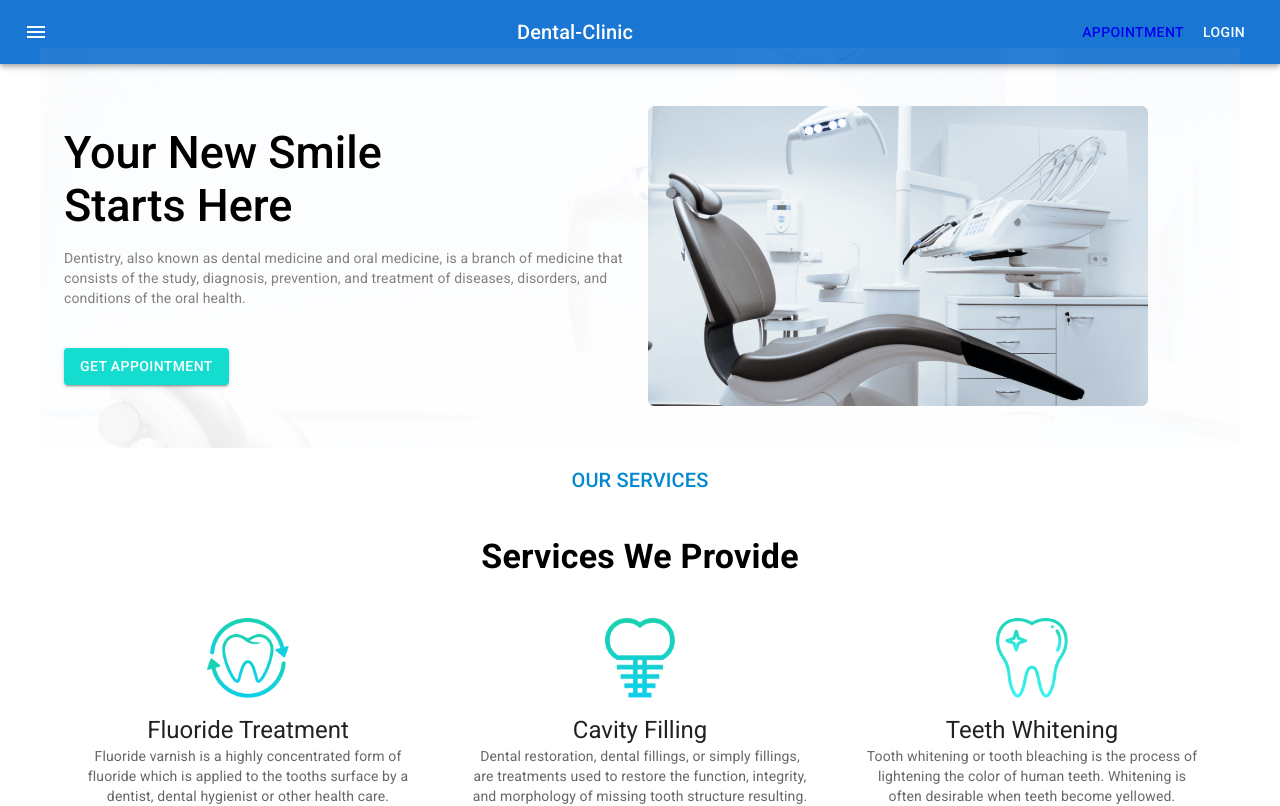
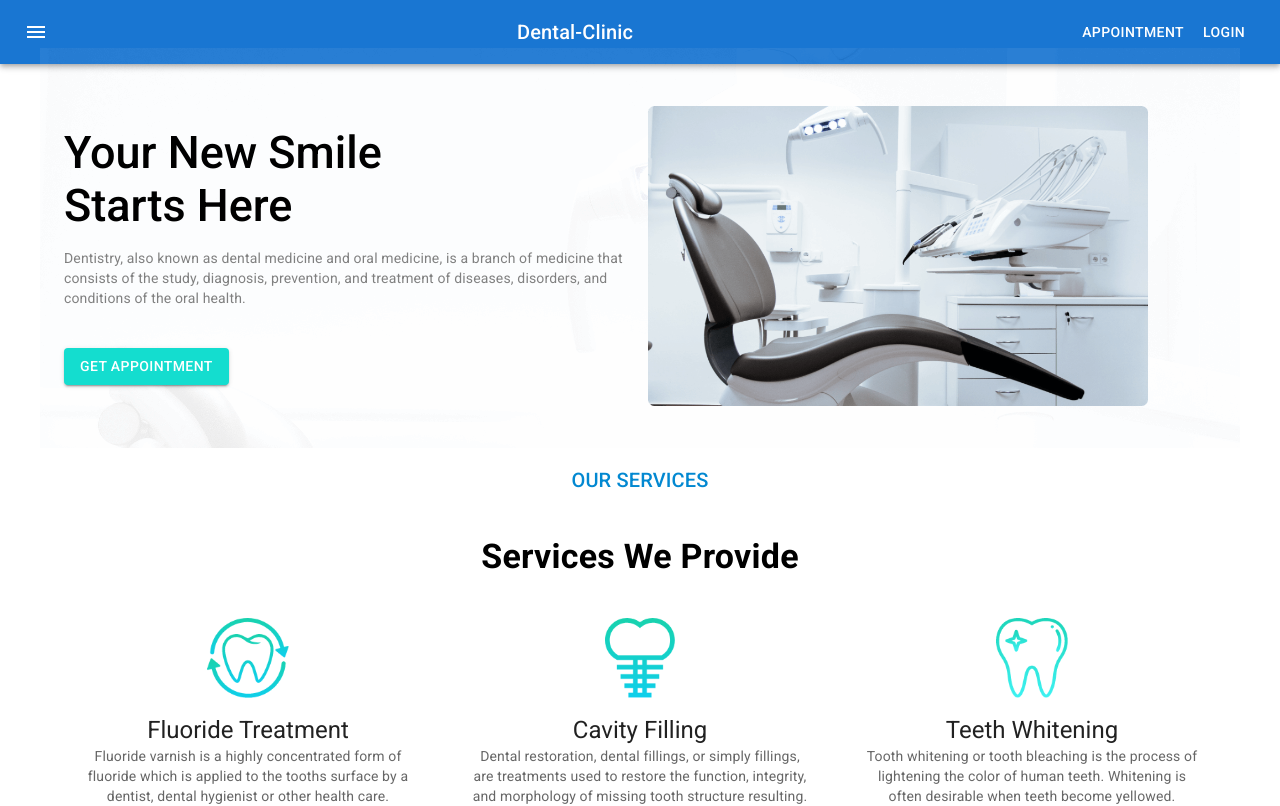
Before and after one commit to Rakibul-Hasan-max/dental-clinic, a React (Create React App) app: page / in a window 1280 px wide. Shown: the top 806 px of the page. Built offline with nearby package versions, Linux system fonts and the light colour scheme; no server answers.

Commit message:
google done

```diff
--- a/src/Pages/Shared/Navigation/Navigation.js
+++ b/src/Pages/Shared/Navigation/Navigation.js
@@ -27,9 +27,9 @@ const Navigation = () => {
                         <MenuIcon />
                     </IconButton>
                 <Typography variant="h6" component="div" sx={{ flexGrow: 1 }}>
-                    Dental-Clinic
+                    <Link to="/" style={{ textDecoration: 'none', color: 'white' }}>Dental-Clinic</Link>
                 </Typography>
-                    <Link to="/appointment"><Button color="inherit">Appointment</Button></Link>
+                    <Link to="/appointment" style={{ textDecoration: 'none', color: 'white' }}><Button color="inherit">Appointment</Button></Link>
                     {
                         user?.email ?
                             <Button onClick={logout} color="inherit">Logout</Button>
```
